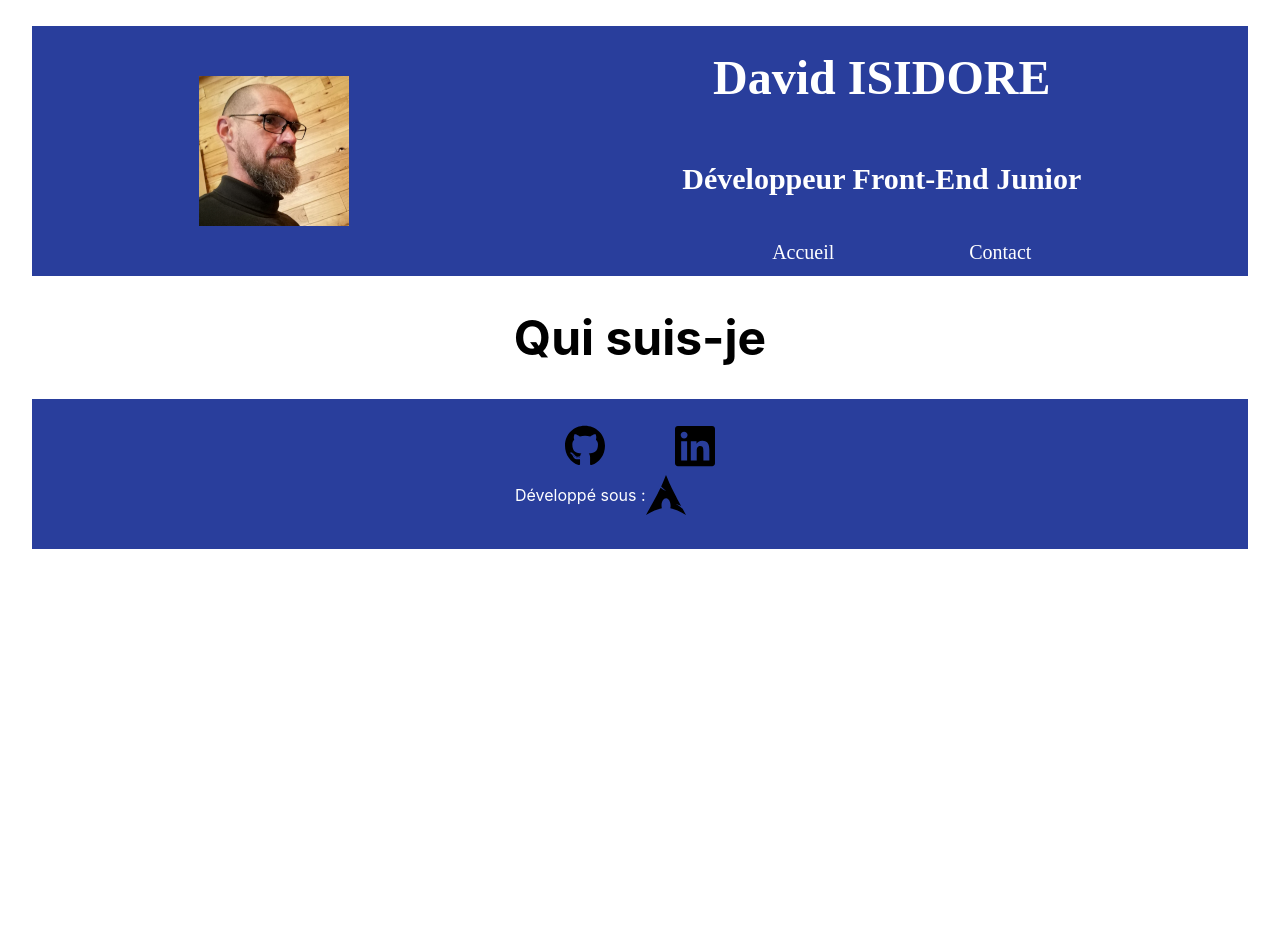
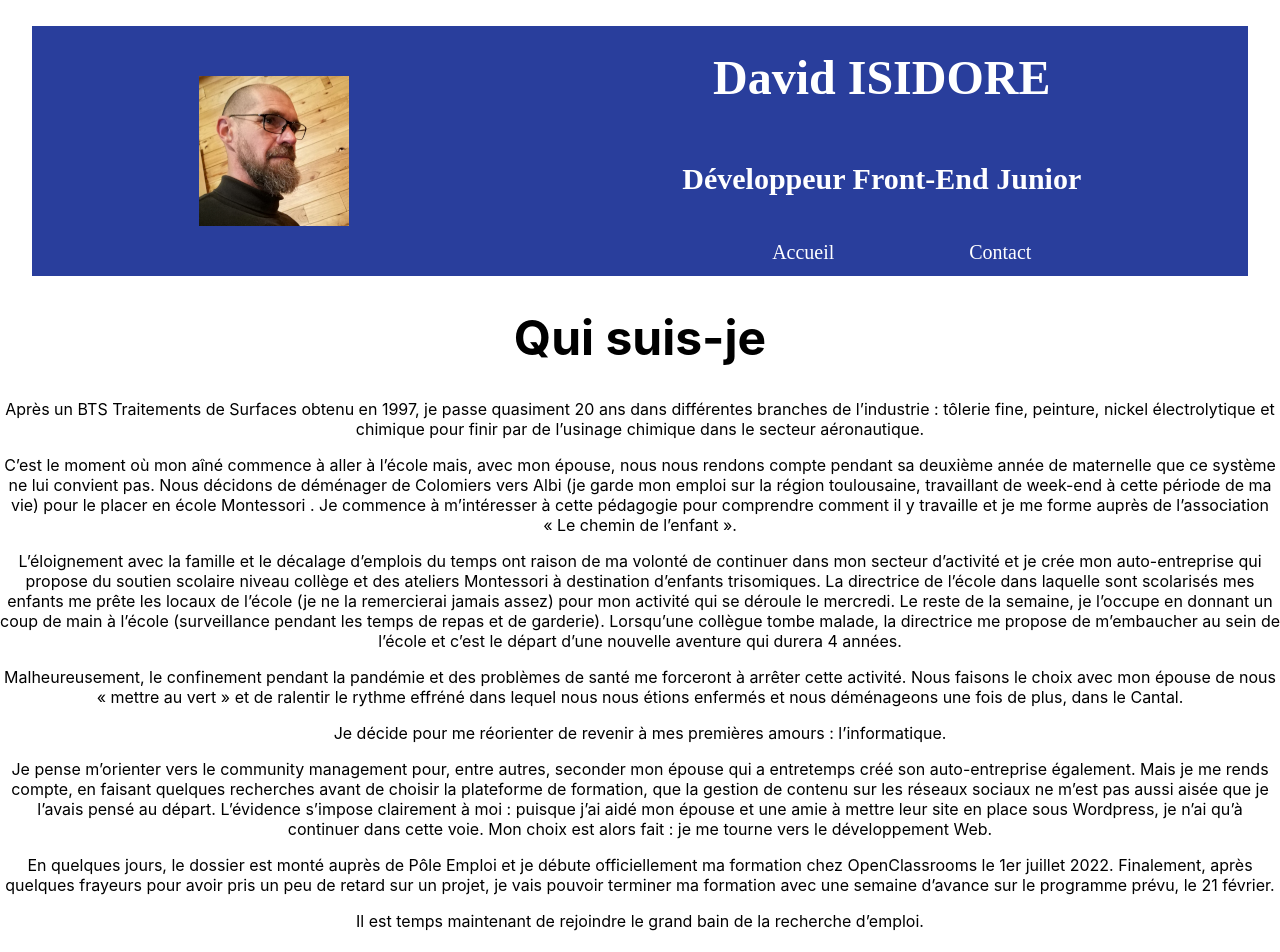
Before and after one commit to DavidIsidore/e-portfolio, a React (Create React App) app: page /about in a window 1280 px wide. Shown: the top 952 px of the page. Before the commit the page ends 800 px from the top, so only its background shows below. Built offline with nearby package versions, Linux system fonts and the light colour scheme.

Commit message:
Ajout du texte du composant WhoAmI

```diff
--- a/src/components/WhoAmI/WhoAmI.js
+++ b/src/components/WhoAmI/WhoAmI.js
@@ -4,7 +4,72 @@ export default function WhoAmI() {
     return (
         <div>
             <h1>Qui suis-je</h1>
-            <p></p>
+            <p>
+                Après un BTS Traitements de Surfaces obtenu en 1997, je passe
+                quasiment 20 ans dans différentes branches de l’industrie :
+                tôlerie fine, peinture, nickel électrolytique et chimique pour
+                finir par de l’usinage chimique dans le secteur aéronautique.
+            </p>
+            <p>
+                C’est le moment où mon aîné commence à aller à l’école mais,
+                avec mon épouse, nous nous rendons compte pendant sa deuxième
+                année de maternelle que ce système ne lui convient pas. Nous
+                décidons de déménager de Colomiers vers Albi (je garde mon
+                emploi sur la région toulousaine, travaillant de week-end à
+                cette période de ma vie) pour le placer en école Montessori . Je
+                commence à m’intéresser à cette pédagogie pour comprendre
+                comment il y travaille et je me forme auprès de l’association
+                « Le chemin de l’enfant ».
+            </p>
+            <p>
+                L’éloignement avec la famille et le décalage d’emplois du temps
+                ont raison de ma volonté de continuer dans mon secteur
+                d’activité et je crée mon auto-entreprise qui propose du soutien
+                scolaire niveau collège et des ateliers Montessori à destination
+                d’enfants trisomiques. La directrice de l’école dans laquelle
+                sont scolarisés mes enfants me prête les locaux de l’école (je
+                ne la remercierai jamais assez) pour mon activité qui se déroule
+                le mercredi. Le reste de la semaine, je l’occupe en donnant un
+                coup de main à l’école (surveillance pendant les temps de repas
+                et de garderie). Lorsqu’une collègue tombe malade, la directrice
+                me propose de m’embaucher au sein de l’école et c’est le départ
+                d’une nouvelle aventure qui durera 4 années.
+            </p>
+            <p>
+                Malheureusement, le confinement pendant la pandémie et des
+                problèmes de santé me forceront à arrêter cette activité. Nous
+                faisons le choix avec mon épouse de nous « mettre au vert » et
+                de ralentir le rythme effréné dans lequel nous nous étions
+                enfermés et nous déménageons une fois de plus, dans le Cantal.
+            </p>
+            <p>
+                Je décide pour me réorienter de revenir à mes premières amours :
+                l’informatique.
+            </p>
+            <p>
+                Je pense m’orienter vers le community management pour, entre
+                autres, seconder mon épouse qui a entretemps créé son
+                auto-entreprise également. Mais je me rends compte, en faisant
+                quelques recherches avant de choisir la plateforme de formation,
+                que la gestion de contenu sur les réseaux sociaux ne m’est pas
+                aussi aisée que je l’avais pensé au départ. L’évidence s’impose
+                clairement à moi : puisque j’ai aidé mon épouse et une amie à
+                mettre leur site en place sous Wordpress, je n’ai qu’à continuer
+                dans cette voie. Mon choix est alors fait : je me tourne vers le
+                développement Web.
+            </p>
+            <p>
+                En quelques jours, le dossier est monté auprès de Pôle Emploi et
+                je débute officiellement ma formation chez OpenClassrooms le 1er
+                juillet 2022. Finalement, après quelques frayeurs pour avoir
+                pris un peu de retard sur un projet, je vais pouvoir terminer ma
+                formation avec une semaine d’avance sur le programme prévu, le
+                21 février.
+            </p>
+            <p>
+                Il est temps maintenant de rejoindre le grand bain de la
+                recherche d’emploi.
+            </p>
         </div>
     )
 }
```
